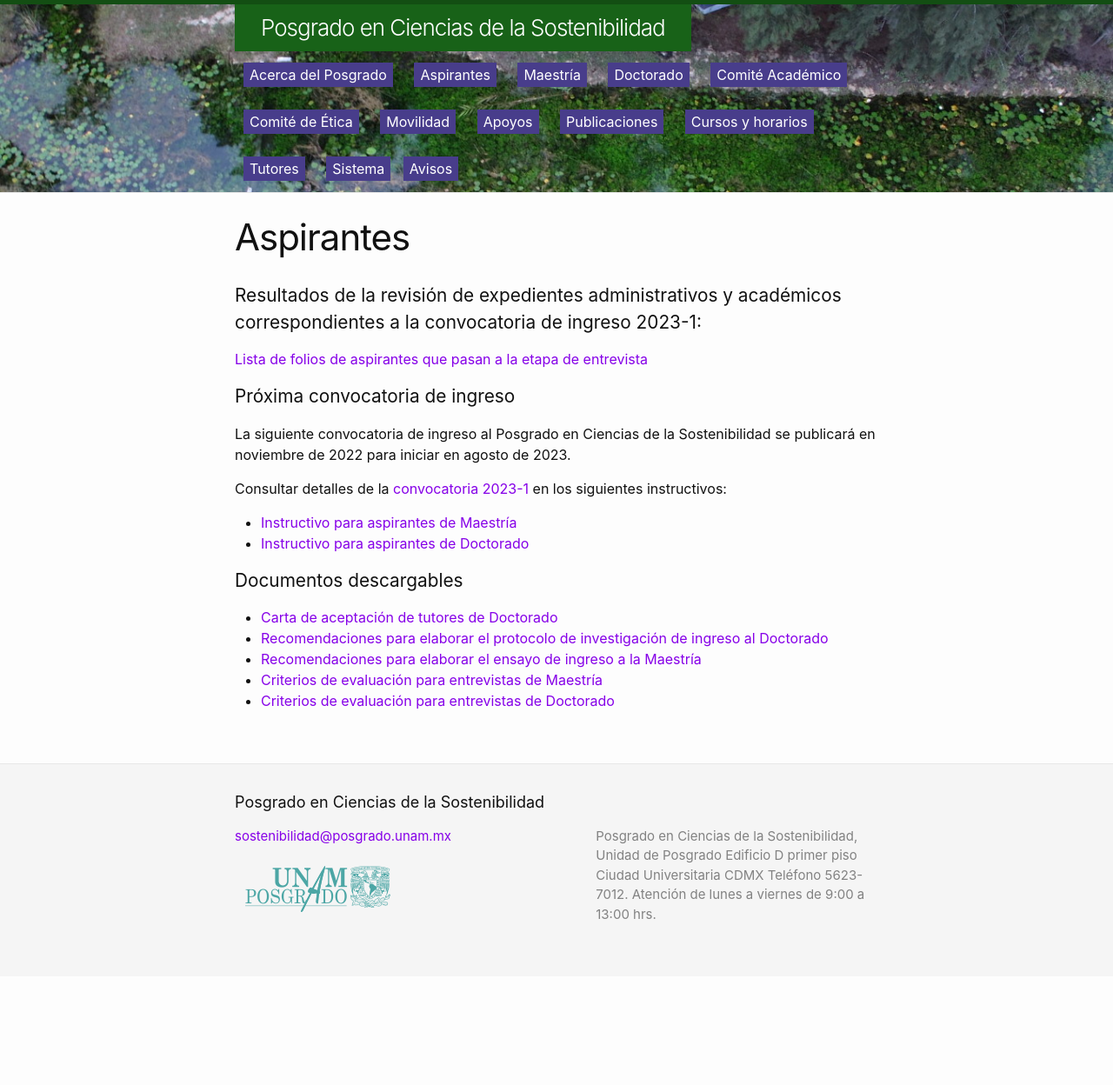
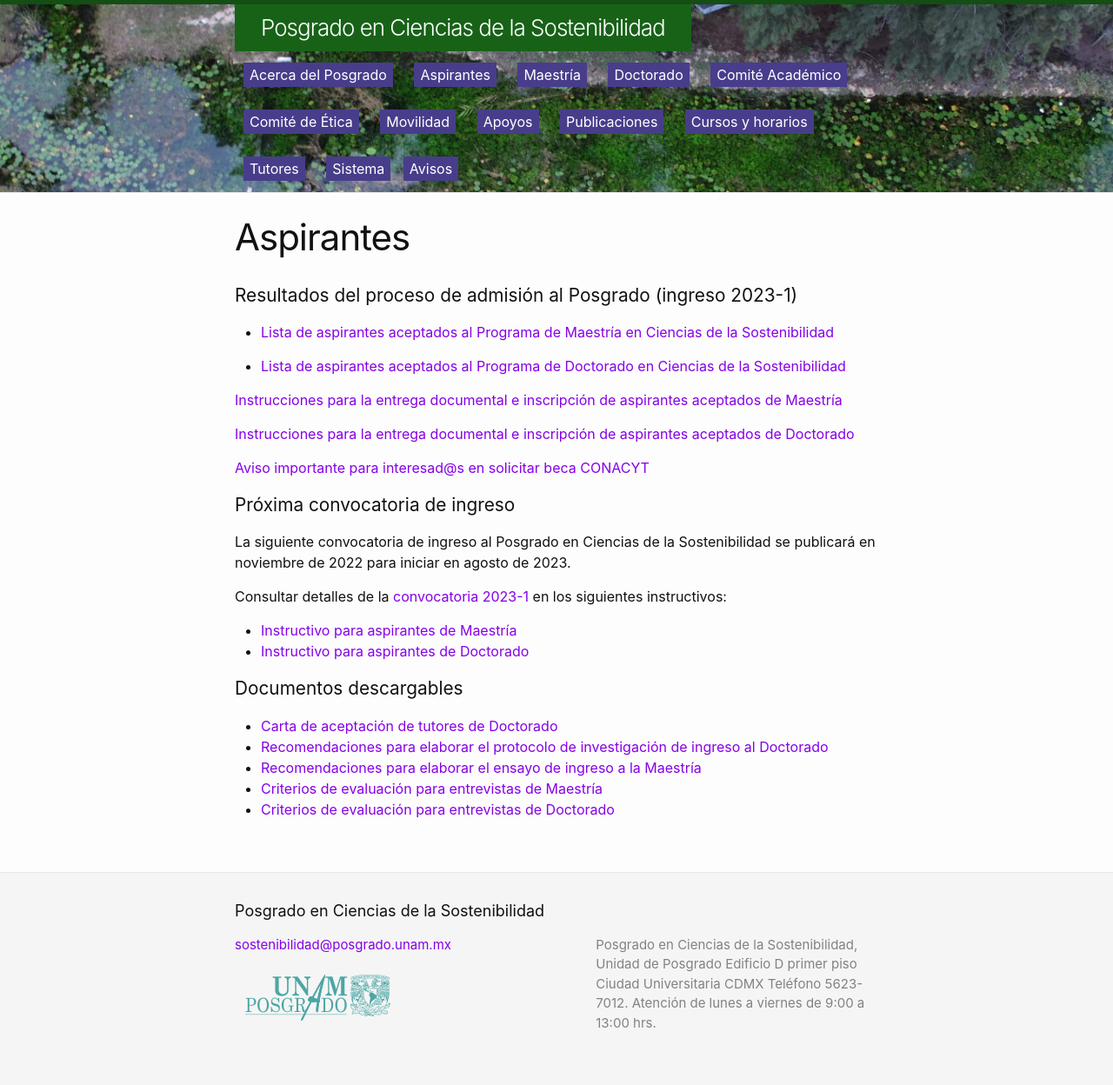
Before and after one commit to pcs-unam/pcs-unam.github.io, a Jekyll site: the page built from 01_aspirantes.md, in a window 1280 px wide. Shown: the whole page at 87% size. Built offline with Jekyll 4.4.1, drawn with Linux system fonts in a browser that asks for light colours; before the commit the page ends 1123 px from its top, so only the background shows below that.

Commit message:
Publicación lista aspirantes aceptados 2023-1

```diff
--- a/01_aspirantes.md
+++ b/01_aspirantes.md
@@ -7,9 +7,19 @@ menu: true
 ---
 
 
-## Resultados de la revisión de expedientes administrativos y académicos correspondientes a la convocatoria de ingreso 2023-1:
+## Resultados del proceso de admisión al Posgrado (ingreso 2023-1)
 
-[Lista de folios de aspirantes que pasan a la etapa de entrevista](/assets/docs/folios_para_entrevistas_2023-1.pdf)
+ - [Lista de aspirantes aceptados al Programa de Maestría en Ciencias de la Sostenibilidad](/assets/docs/lista_aspirantes_aceptados_maestria_2023_1.pdf)
+
+ - [Lista de aspirantes aceptados al Programa de Doctorado en Ciencias de la Sostenibilidad](/assets/docs/lista_aspirantes_aceptados_doctorado_2023_1.pdf)
+
+
+[Instrucciones para la entrega documental e inscripción de aspirantes aceptados de Maestría](/assets/docs/instrucciones_entregadocumental_inscripcion_aspirantes_aceptados_mae.pdf)
+
+[Instrucciones para la entrega documental e inscripción de aspirantes aceptados de Doctorado](/assets/docs/instrucciones_entregadocumental_inscripcion_aspirantes_aceptados_doc.pdf)
+
+[Aviso importante para interesad@s en solicitar  beca CONACYT](/assets/docs/aviso_becas_conacyt_2023_1)
+
 
 
 ## Próxima convocatoria de ingreso
```
